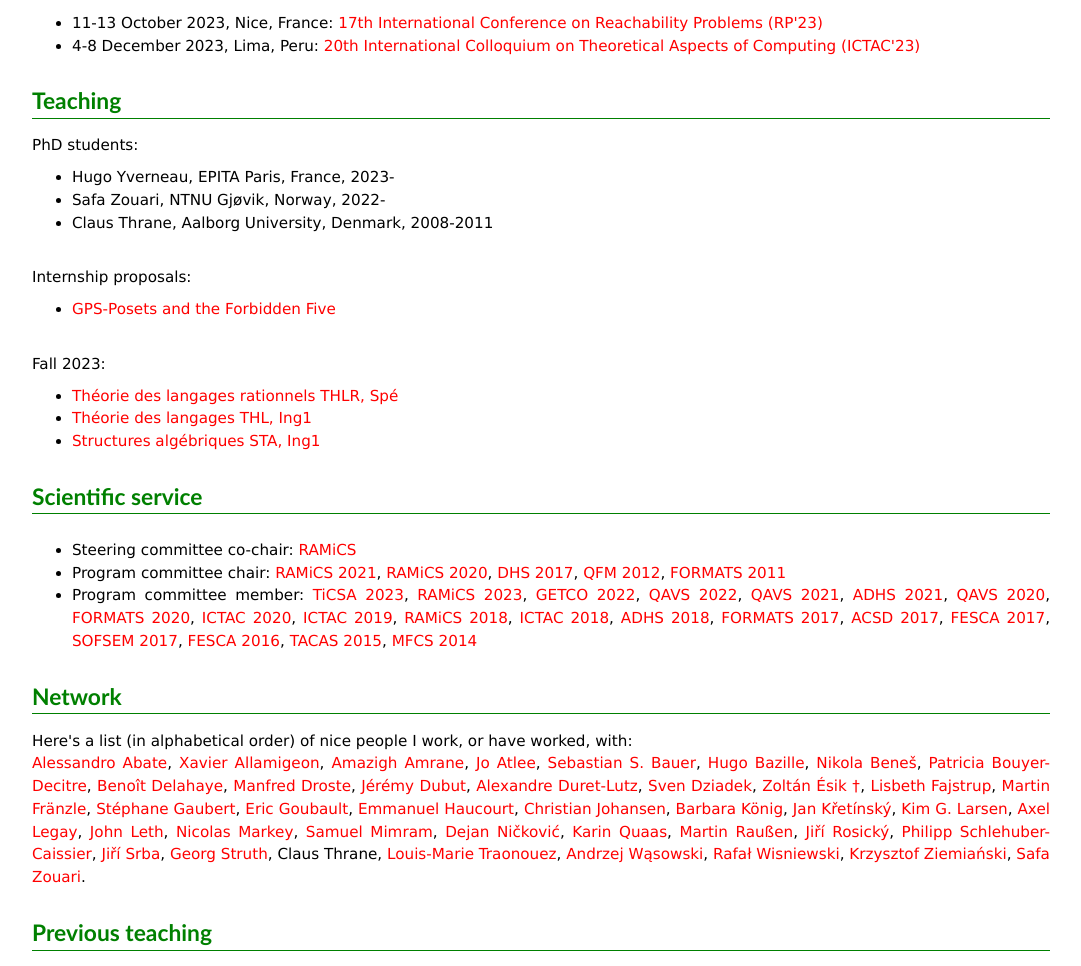
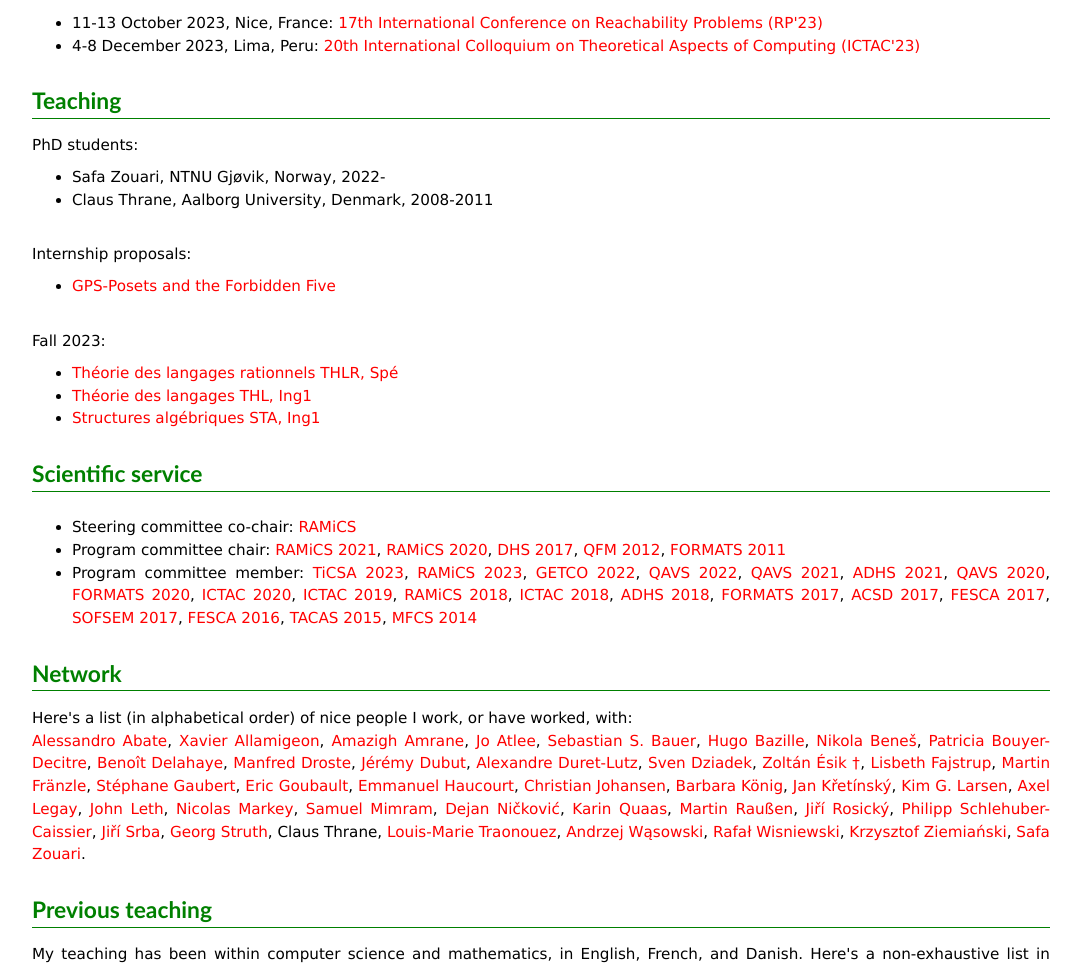
Before and after one commit to ulifahrenberg/ulifahrenberg.github.io, a plain HTML site: page index.html in a window 1280 px wide. Shown: the part 809-1775 px from the top of the page, without its empty margins (196-1277 px from the left). Drawn offline with Linux system fonts and the light colour scheme.

Commit message:
rm hugo y

```diff
--- a/index.html
+++ b/index.html
@@ -134,7 +134,6 @@
 
       <p>PhD students:
 	<ul>
-	  <li>Hugo Yverneau, EPITA Paris, France, 2023-</li>
 	  <li>Safa Zouari, NTNU Gjøvik, Norway, 2022-</li>
 	  <li>Claus Thrane, Aalborg University, Denmark, 2008-2011</li>
 	</ul></p>
```
